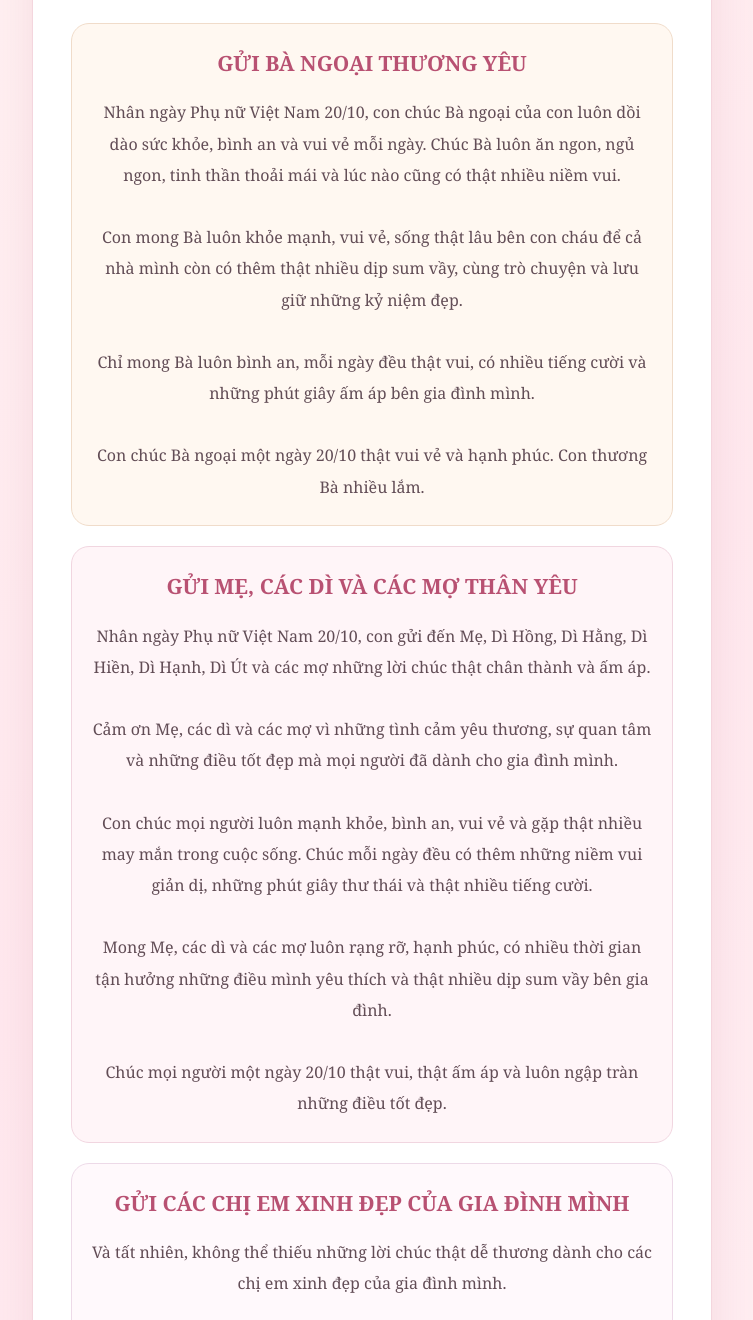
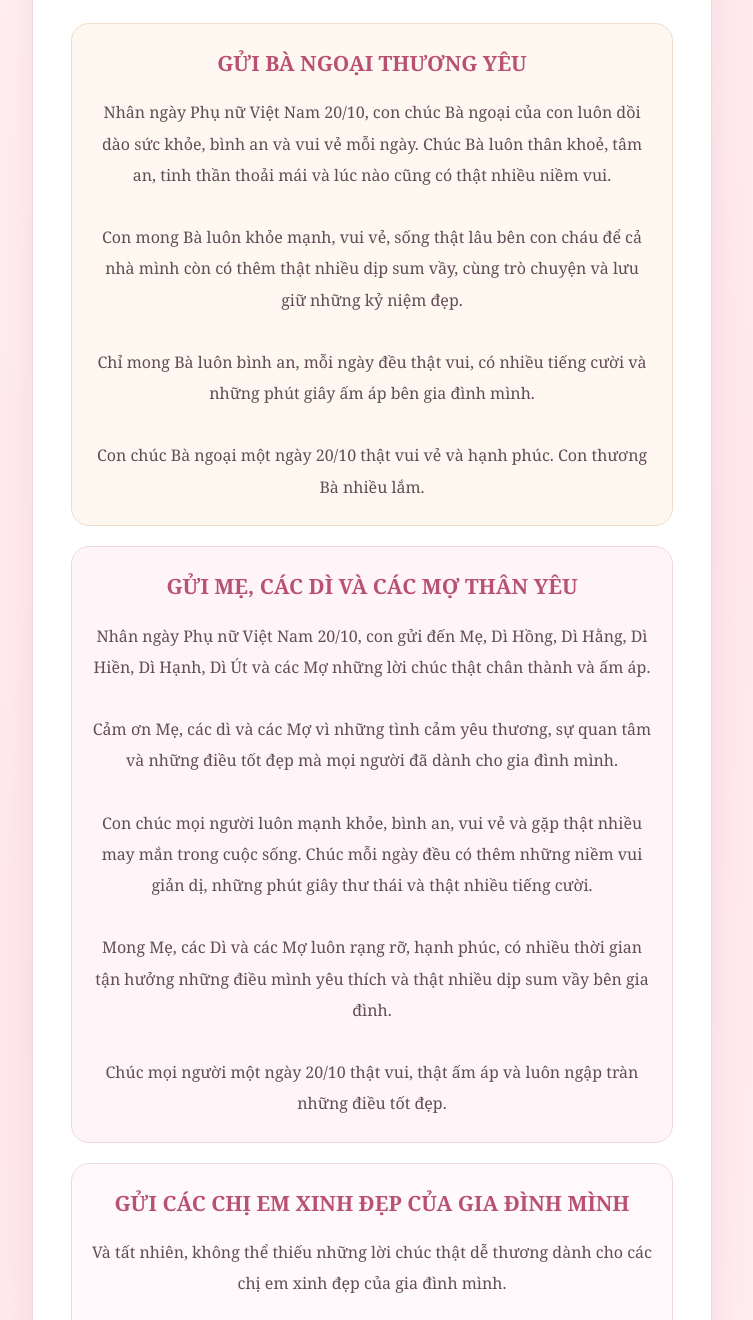
Before and after one commit to dennynguyen2003-design/thiep-20-10, a plain HTML site: page index.html in a window 1280 px wide. Shown: the part 1099-2419 px from the top of the page, without its empty margins (268-1021 px from the left). Drawn offline with Linux system fonts and the light colour scheme.

Commit message:
Update index.html

```diff
--- a/index.html
+++ b/index.html
@@ -447,7 +447,7 @@
         con chúc Bà ngoại của con
         luôn dồi dào sức khỏe,
         bình an và vui vẻ mỗi ngày.
-        Chúc Bà luôn ăn ngon, ngủ ngon,
+        Chúc Bà luôn thân khoẻ, tâm an,
         tinh thần thoải mái và lúc nào
         cũng có thật nhiều niềm vui.
 
@@ -490,12 +490,12 @@
         Nhân ngày Phụ nữ Việt Nam 20/10,
         con gửi đến Mẹ, Dì Hồng, Dì Hằng,
         Dì Hiền, Dì Hạnh, Dì Út
-        và các mợ những lời chúc
+        và các Mợ những lời chúc
         thật chân thành và ấm áp.
 
         <br><br>
 
-        Cảm ơn Mẹ, các dì và các mợ
+        Cảm ơn Mẹ, các dì và các Mợ
         vì những tình cảm yêu thương,
         sự quan tâm và những điều tốt đẹp
         mà mọi người đã dành cho gia đình mình.
@@ -512,7 +512,7 @@
 
         <br><br>
 
-        Mong Mẹ, các dì và các mợ
+        Mong Mẹ, các Dì và các Mợ
         luôn rạng rỡ, hạnh phúc,
         có nhiều thời gian tận hưởng
         những điều mình yêu thích
```
